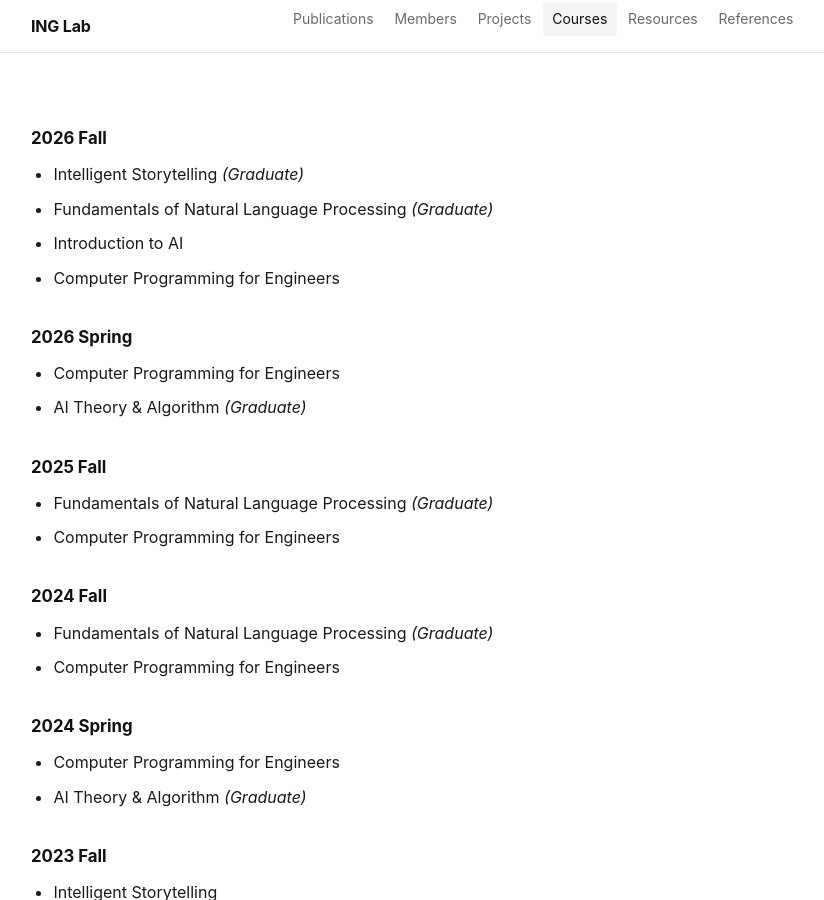
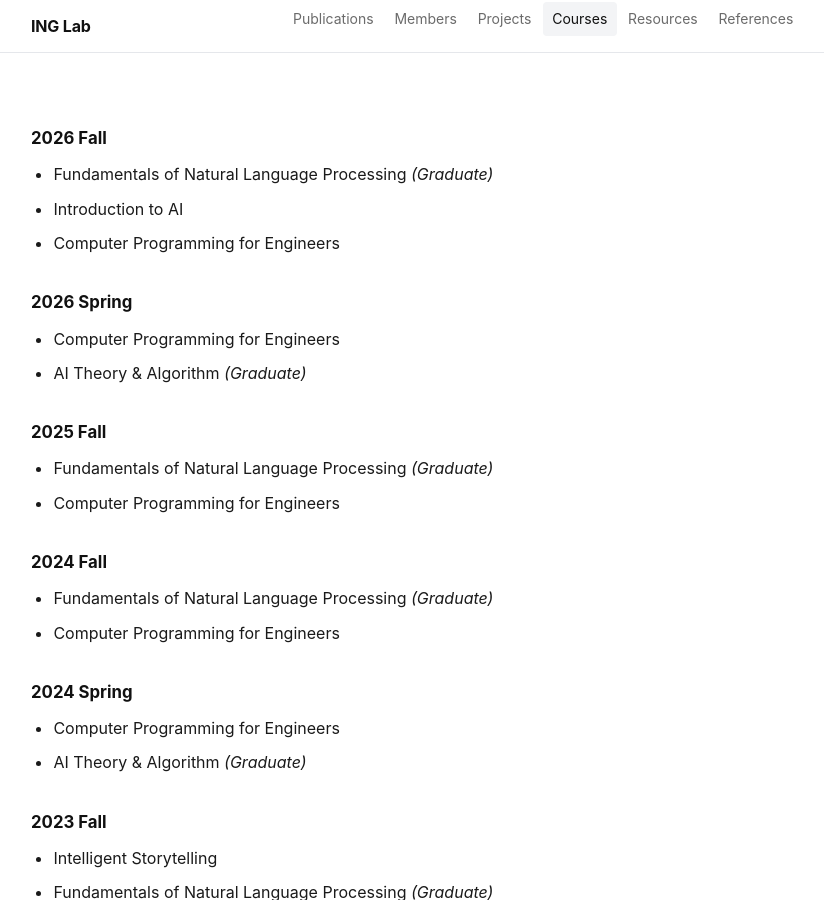
Before and after one commit to inglab/inglab.github.io, a Jekyll site: the page built from courses.md, in a window 1280 px wide and 900 px high. Shown: the whole window, without its empty margins (223-1047 px from the left). Built offline with Jekyll 4.4.1, drawn with Linux system fonts in a browser that asks for light colours; our own code applies the rules of GitHub Pages for plain Markdown files.

Commit message:
Update courses.md

```diff
--- a/courses.md
+++ b/courses.md
@@ -4,7 +4,6 @@ sitemap: false
 ---
 
 ### 2026 Fall
-- Intelligent Storytelling *(Graduate)*
 - Fundamentals of Natural Language Processing *(Graduate)*
 - Introduction to AI
 - Computer Programming for Engineers
```
